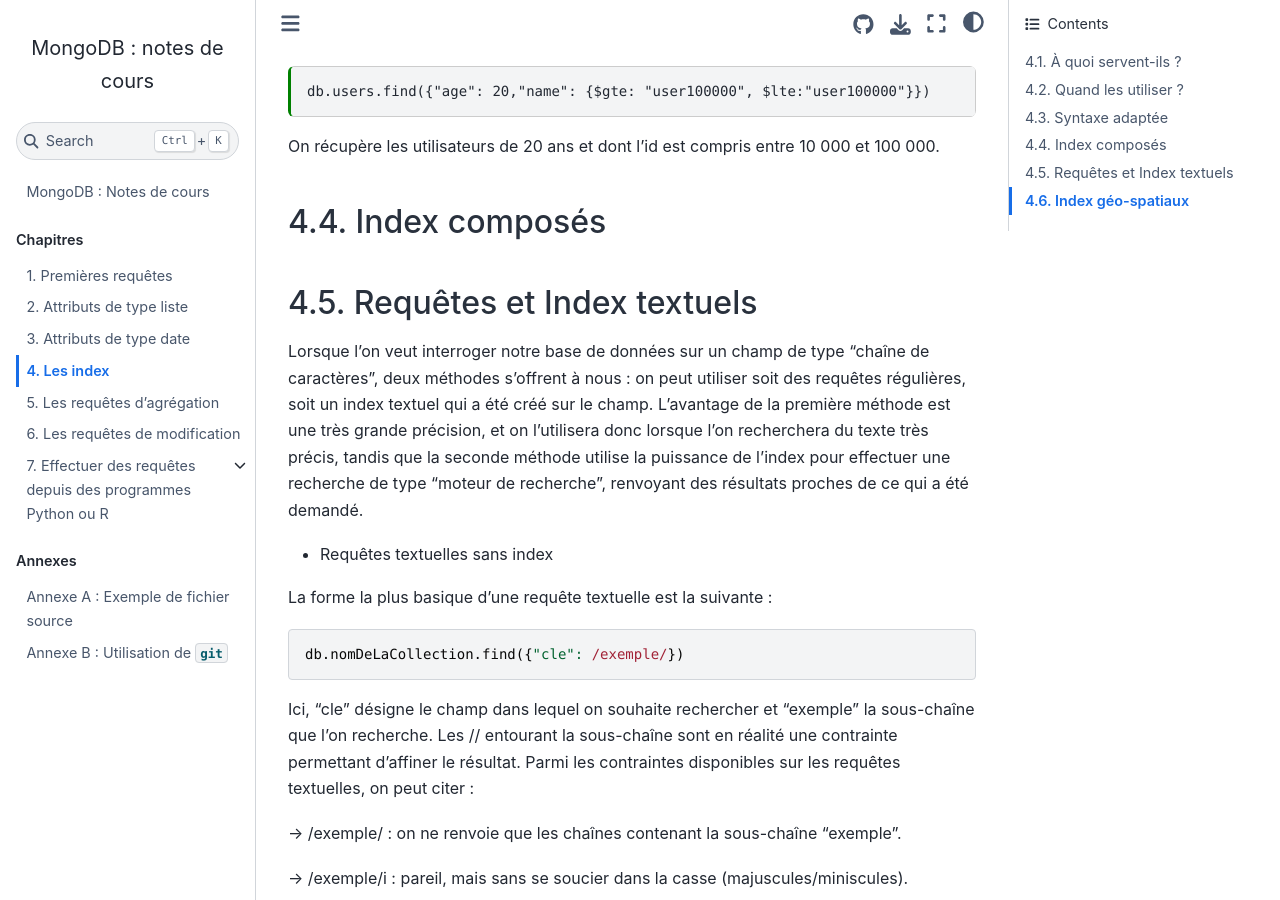
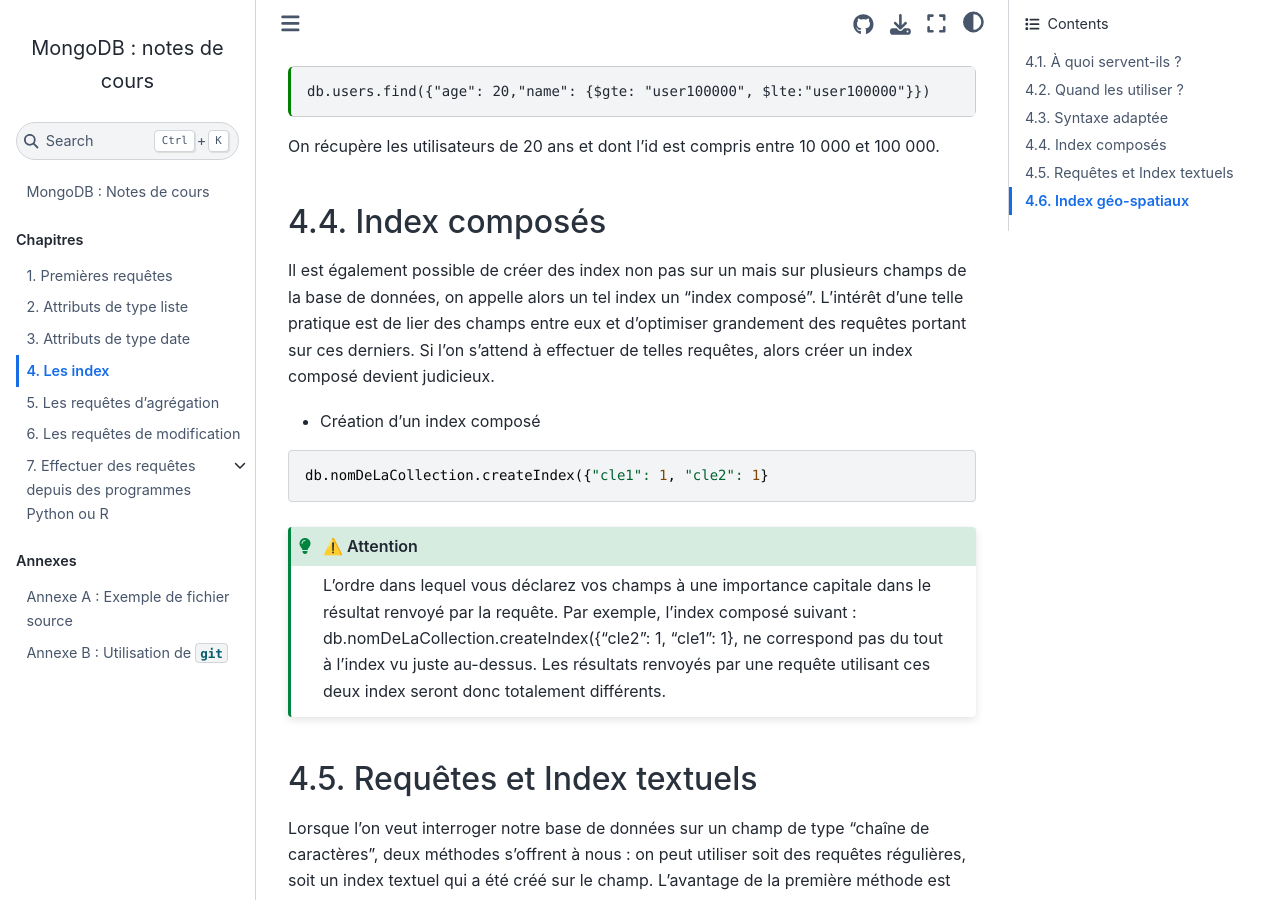
Before and after one commit to rtavenar/mongo_book, a Jupyter Book: the page built from content/04_index.md, in a window 1280 px wide and 900 px high, scrolled down 2473 px. Built offline with Jupyter Book 1.0.4 settings and Sphinx 7.4.7 and the Sphinx Book theme 1.1.4, drawn with Linux system fonts in a browser that asks for light colours.

Commit message:
Update 04_index.md

````diff
--- a/content/04_index.md
+++ b/content/04_index.md
@@ -100,6 +100,19 @@ On récupère les utilisateurs de 20 ans et dont l'id est compris entre 10 000 e
 
 ## Index composés
 
+Il est également possible de créer des index non pas sur un mais sur plusieurs champs de la base de données, on appelle alors un tel index un "index composé". L'intérêt d'une telle pratique est de lier des champs entre eux et d'optimiser grandement des requêtes portant sur ces derniers. Si l'on s'attend à effectuer de telles requêtes, alors créer un index composé devient judicieux.
+
+* Création d'un index composé
+
+```javascript
+db.nomDeLaCollection.createIndex({"cle1": 1, "cle2": 1}
+```
+
+```{admonition} ⚠️ Attention
+:class: tip
+L'ordre dans lequel vous déclarez vos champs à une importance capitale dans le résultat renvoyé par la requête. Par exemple, l'index composé suivant : db.nomDeLaCollection.createIndex({"cle2": 1, "cle1": 1}, ne correspond pas du tout à l'index vu juste au-dessus. Les résultats renvoyés par une requête utilisant ces deux index seront donc totalement différents.
+```
+
 ## Requêtes et Index textuels
 
 Lorsque l'on veut interroger notre base de données sur un champ de type "chaîne de caractères", deux méthodes s'offrent à nous : on peut utiliser soit des requêtes régulières, soit un index textuel qui a été créé sur le champ. L'avantage de la première méthode est une très grande précision, et on l'utilisera donc lorsque l'on recherchera du texte très précis, tandis que la seconde méthode utilise la puissance de l'index pour effectuer une recherche de type "moteur de recherche", renvoyant des résultats proches de ce qui a été demandé.
@@ -139,7 +152,6 @@ _Exemple 2 : Liste des discours pour lesquels l’orateur a un prénom composé_
 ```{code-cell}
 db.discours.find({"name" : /-.* /})
 ```
-
 
 * Création d'un index textuel
 
````
